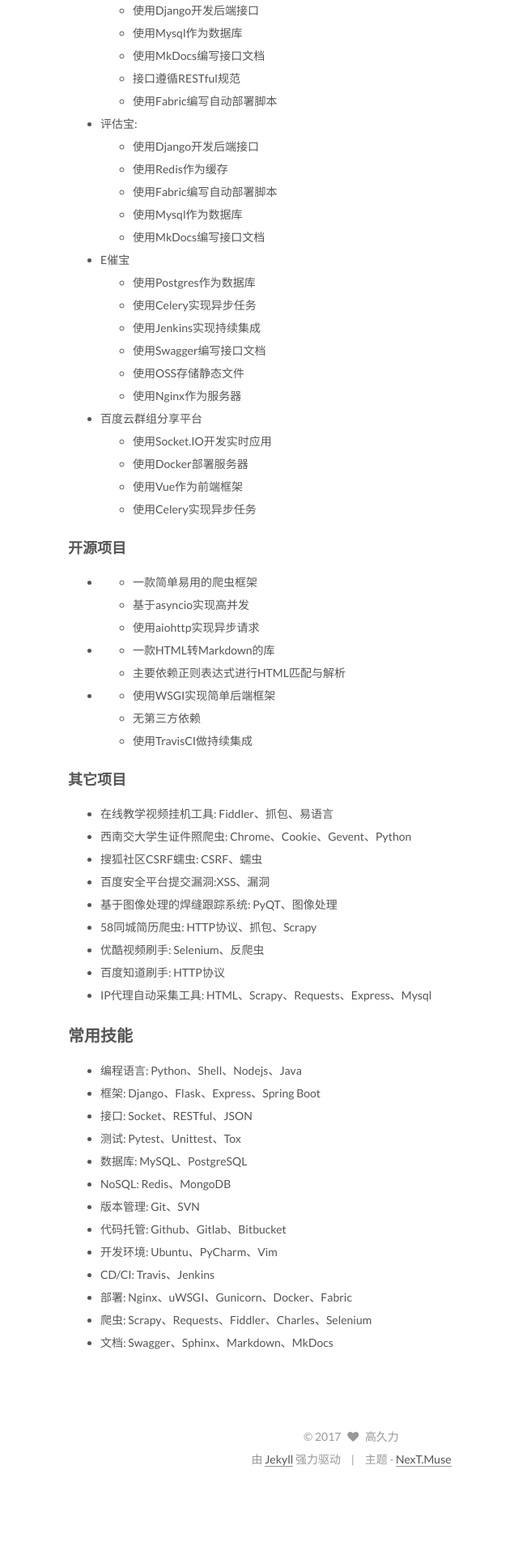
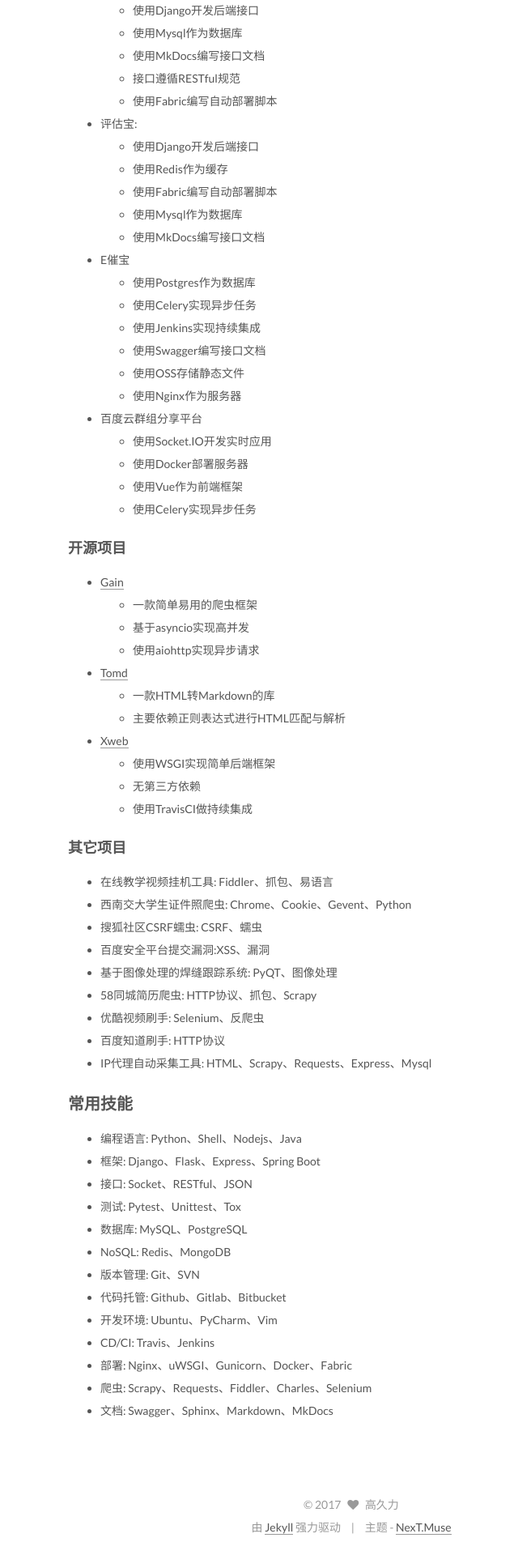
Before and after one commit to wuqiangroy/gaojiuli.github.io, a Jekyll site: the page built from resume/index.md, in a window 1280 px wide. Shown: the part 1129-3049 px from the top of the page at 81% size, without its empty margins (206-846 px from the left). Built offline with Jekyll 4.4.1, drawn with Linux system fonts in a browser that asks for light colours; before the commit the page ends 2965 px from its top, so only the background shows below that.

Commit message:
update-post

```diff
--- a/resume/index.md
+++ b/resume/index.md
@@ -60,14 +60,14 @@ layout: page
 
 ### 开源项目
 
-- [Gain]: https://github.com/gaojiuli/gain
+- [Gain](https://github.com/gaojiuli/gain)
   - 一款简单易用的爬虫框架
   - 基于asyncio实现高并发
   - 使用aiohttp实现异步请求
-- [Tomd]: https://github.com/gaojiuli/tomd
+- [Tomd](https://github.com/gaojiuli/tomd)
   - 一款HTML转Markdown的库
   - 主要依赖正则表达式进行HTML匹配与解析
-- [Xweb]: https://github.com/gaojiuli/xweb
+- [Xweb](https://github.com/gaojiuli/xweb)
   - 使用WSGI实现简单后端框架
   - 无第三方依赖
   - 使用TravisCI做持续集成
```
